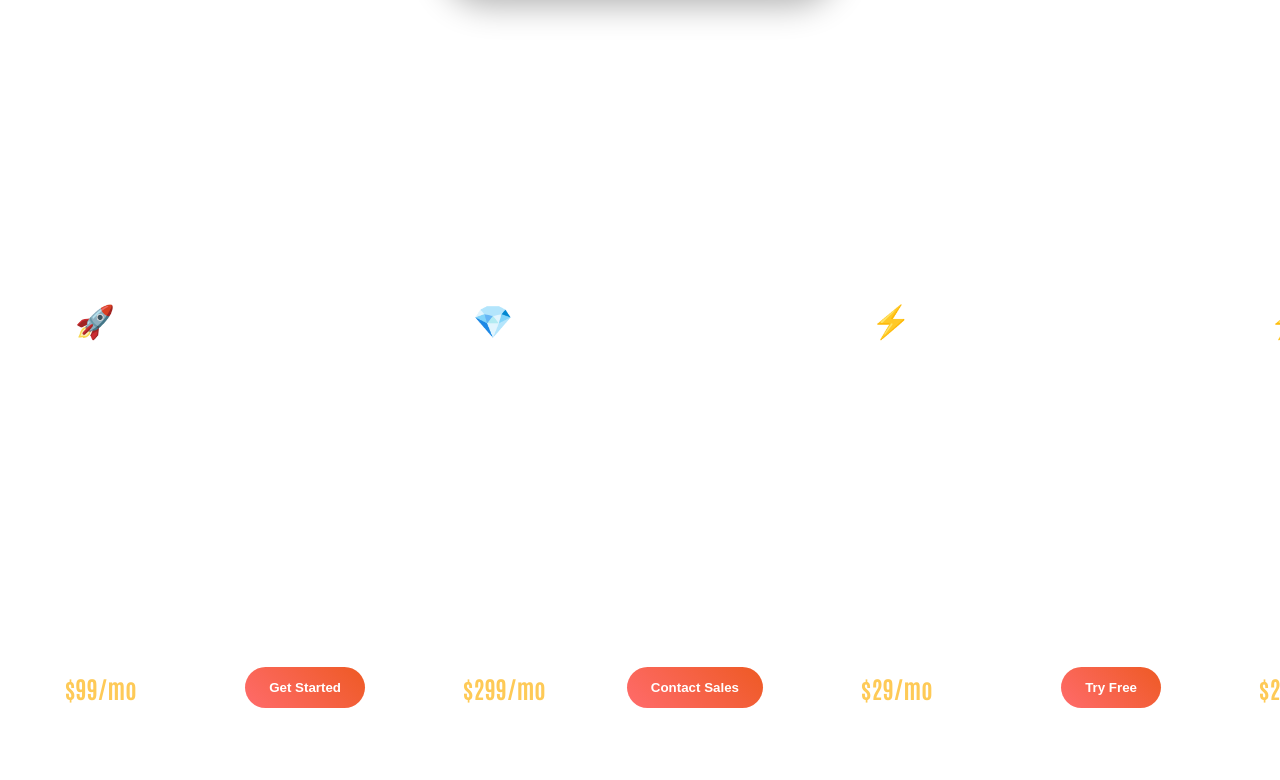
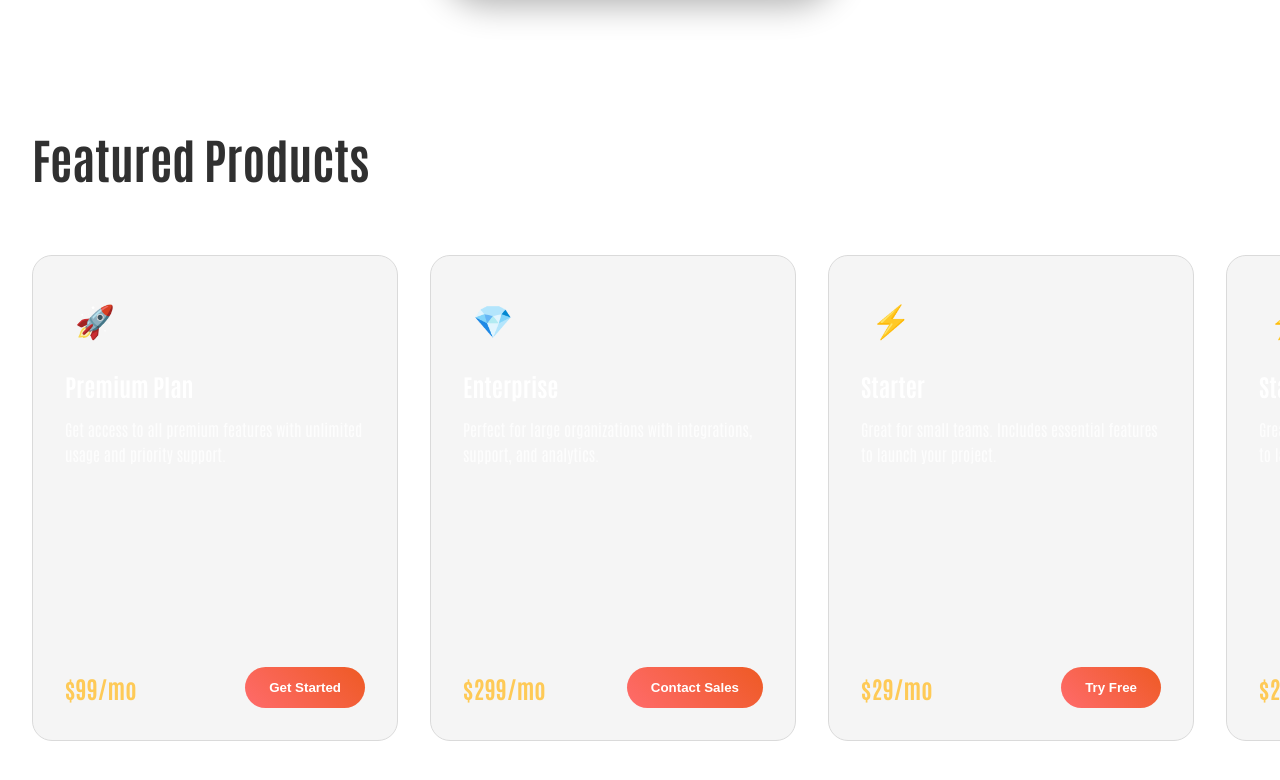
Before and after one commit to bhoomirathod21/bhoomirathod21.github.io, a website: page index.html in a window 1280 px wide. Shown: the part 702-1482 px from the top of the page. Drawn offline with Linux system fonts and the light colour scheme.

Commit message:
update: $(date '+%Y-%m-%d %H:%M:%S')

```diff
--- a/style.css
+++ b/style.css
@@ -472,10 +472,10 @@ h5 { font-size: 1.25rem;} /* 20px */
 .card {
   min-width: 300px;
   height: 420px;
-  background: rgba(255, 255, 255, 0.1);
+  background: var(--card-bg);
   backdrop-filter: blur(20px);
   border-radius: 20px;
-  border: 1px solid rgba(255, 255, 255, 0.2);
+  border: 1px solid var(--border);
   padding: 2rem;
   display: flex;
   flex-direction: column;
@@ -545,7 +545,7 @@ h5 { font-size: 1.25rem;} /* 20px */
   position: absolute;
   top: 2rem;
   left: 2rem;
-  color: white;
+  color: var(--text-dark);
   font-size: 3rem;
   font-weight: 700;
 }
```
